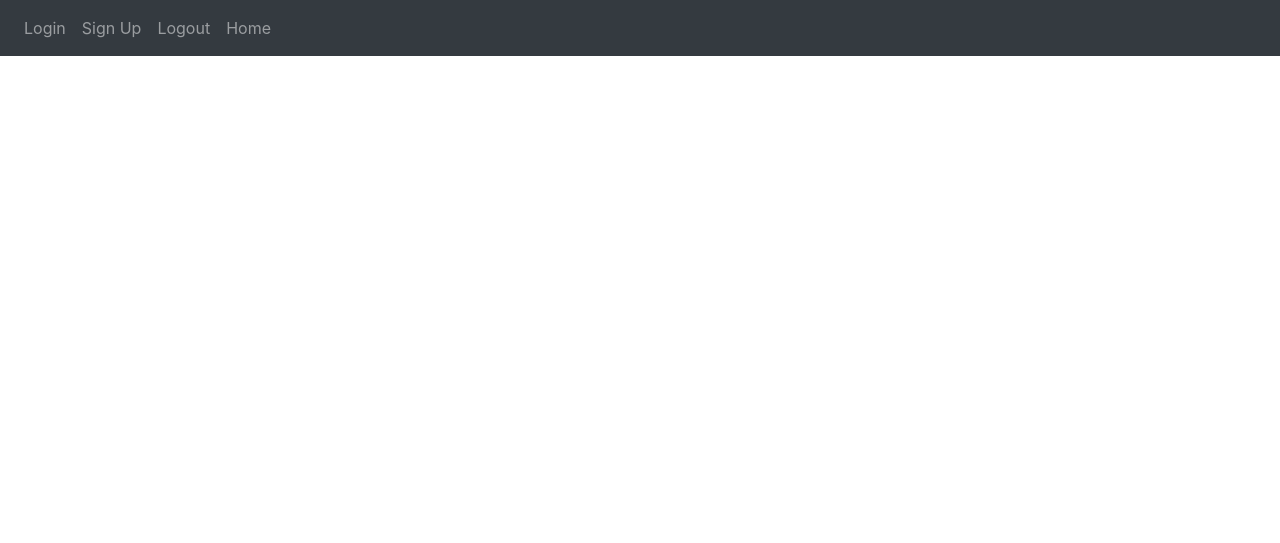
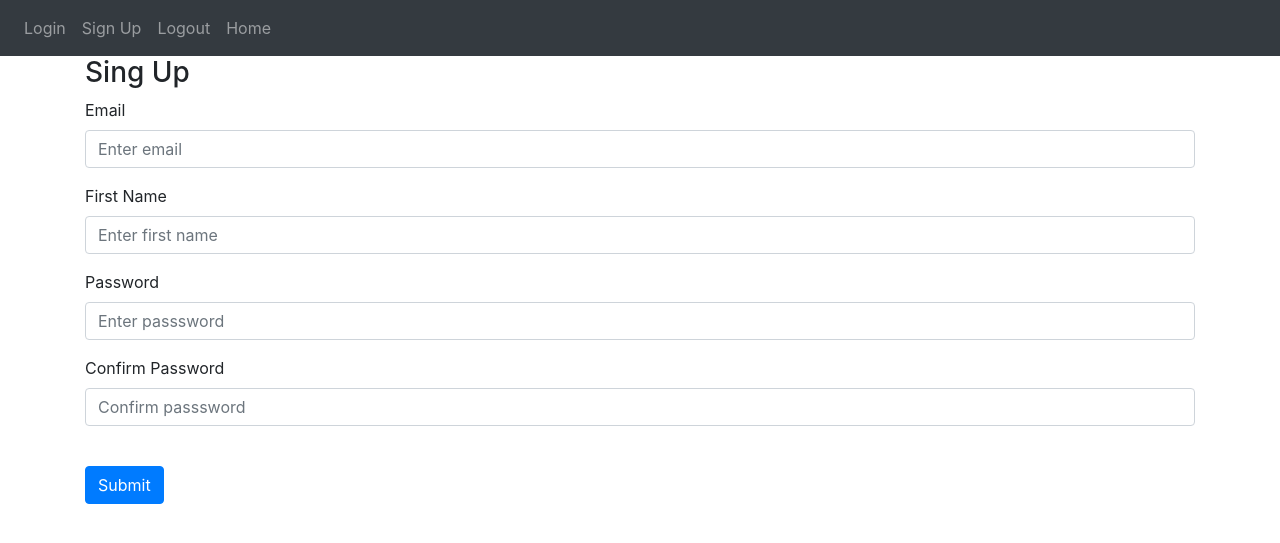
Before and after one commit to LucasMadrid/Flask_web_app, a Flask app: page /sign-up in a window 1280 px wide. Shown: the top 543 px of the page. Run offline with Flask 2, Linux system fonts and the light colour scheme.

Commit message:
sign up form added to signup.html

```diff
--- a/flaskr/templates/signup.html
+++ b/flaskr/templates/signup.html
@@ -2,4 +2,28 @@
 
 {% block title %}Sign Up{% endblock %}
 
-{% block content %}{% endblock %}
+{% block content %}
+
+<form method="POST">
+    <h3>Sing Up</h3>
+    <div class="form-group">
+        <label for="email">Email</label>
+        <input type="email" class="form-control" id="email" name="email" placeholder="Enter email">
+    </div>
+    <div class="form-group">
+        <label for="firstName">First Name</label>
+        <input type="text" class="form-control" id="firstName" name="firstName" placeholder="Enter first name">
+    </div>
+    <div class="form-group">
+        <label for="password1">Password</label>
+        <input type="password" class="form-control" id="passsword1" name="passsword1" placeholder="Enter passsword">
+    </div>
+    <div class="form-group">
+        <label for="password2">Confirm Password</label>
+        <input type="password" class="form-control" id="passsword2" name="passsword2" placeholder="Confirm passsword">
+    </div>
+    <br>
+    <button type="submit" class="btn btn-primary">Submit</button>
+</form>
+
+{% endblock %}
```
